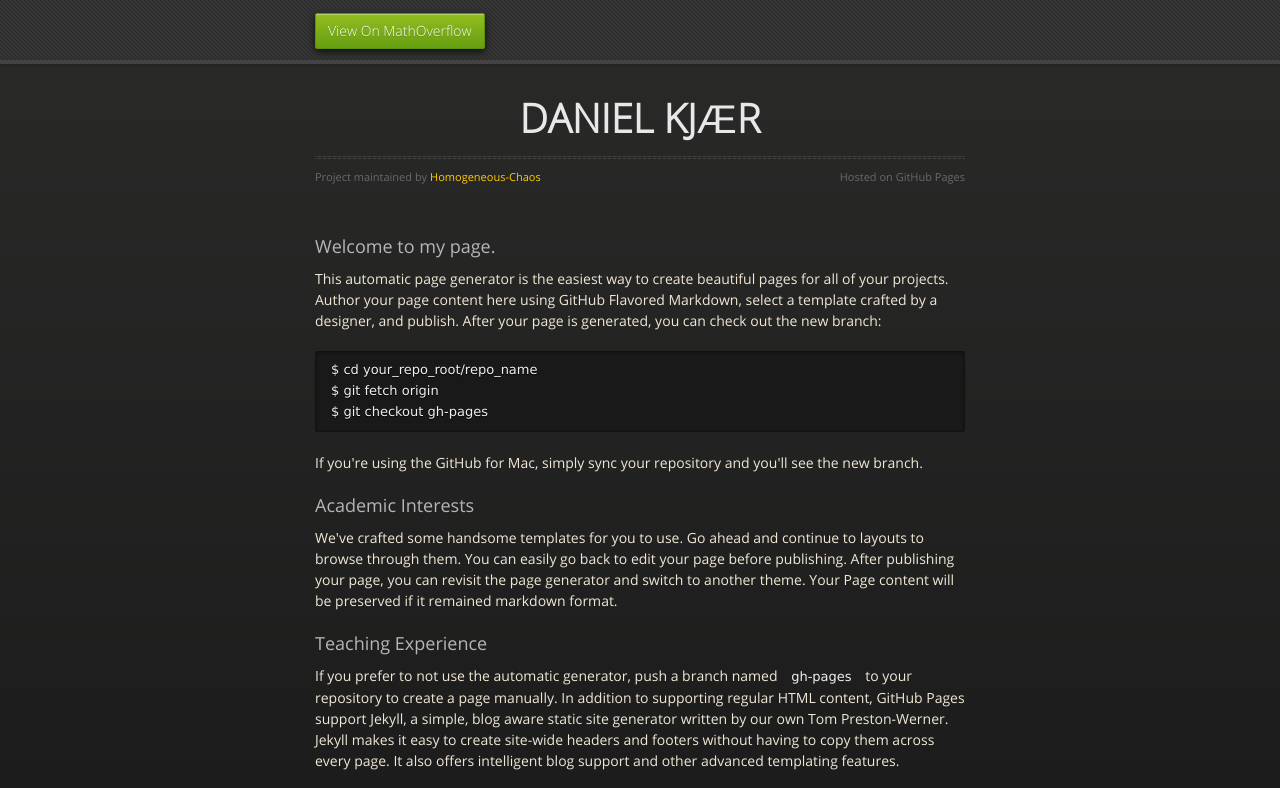
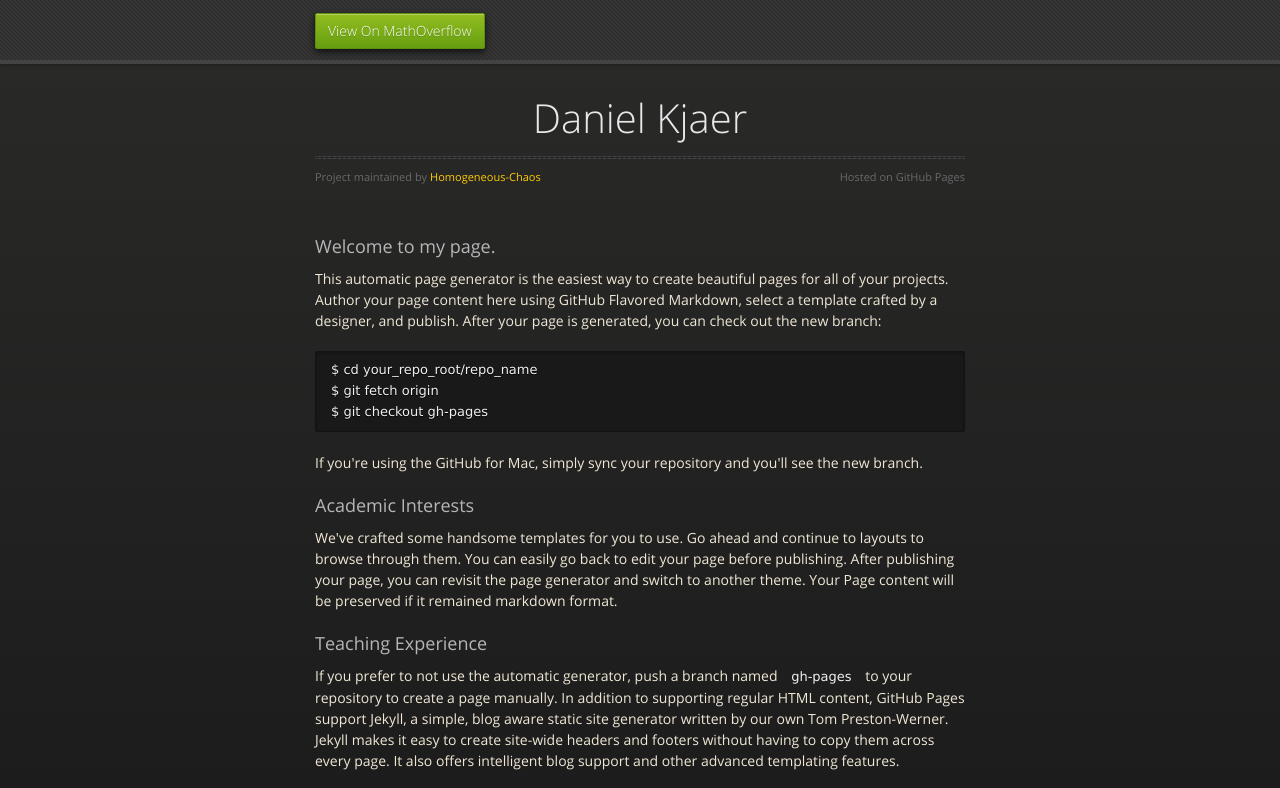
Before and after one commit to Homogeneous-Chaos/homogeneous-chaos.github.io, a plain HTML site: page index.html in a window 1280 px wide. Shown: the top 788 px of the page. Drawn offline with nearby package versions, Linux system fonts and the light colour scheme.

Commit message:
Update index.html

```diff
--- a/index.html
+++ b/index.html
@@ -28,7 +28,7 @@
 
       <section>
         <div id="title">
-          <h1><b>DANIEL KJ</b>Æ<b>R</b></h1>
+          <h1>Daniel Kjaer</h1>
           <p></p>
           <hr>
           <span class="credits left">Project maintained by <a href="https://github.com/Homogeneous-Chaos">Homogeneous-Chaos</a></span>
```
